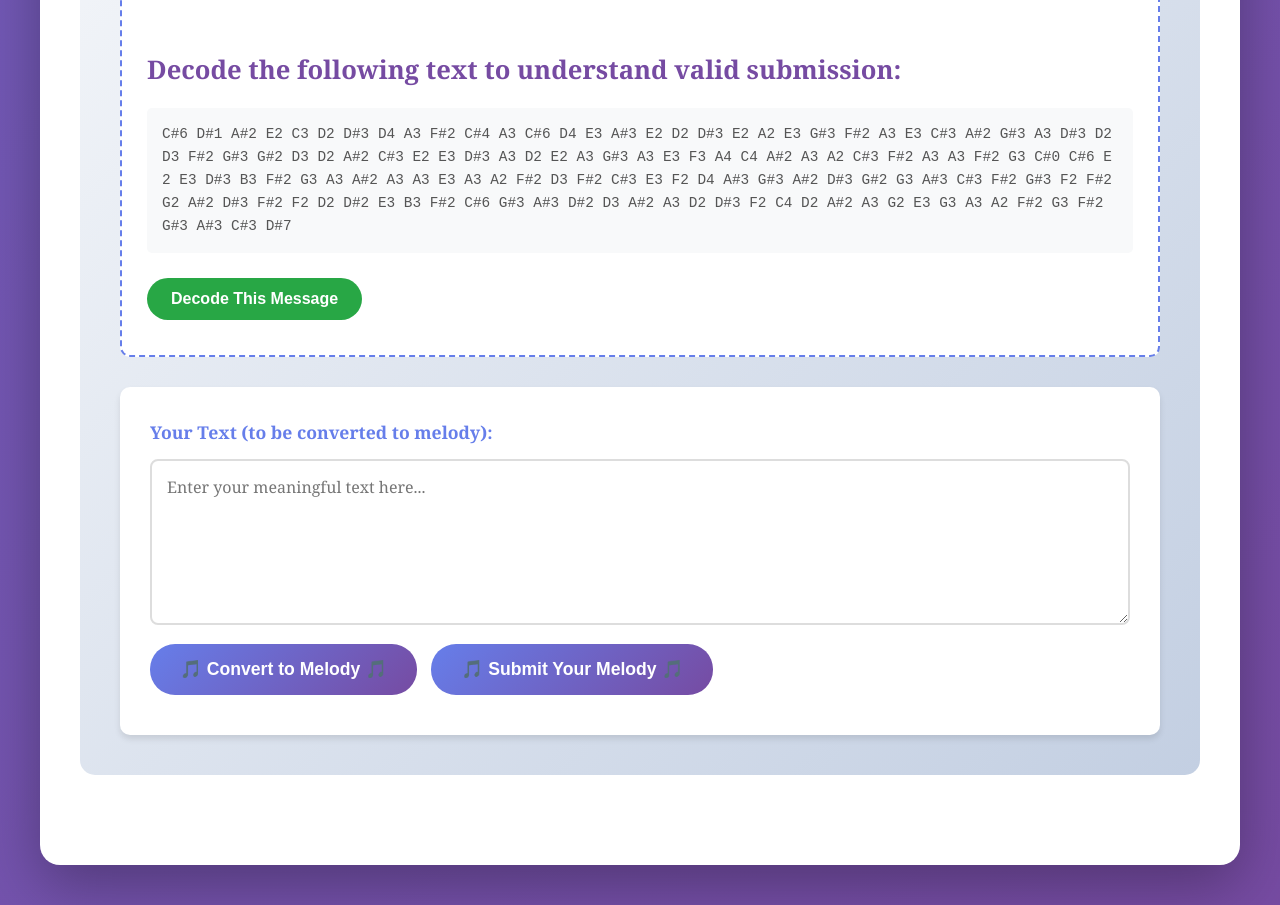
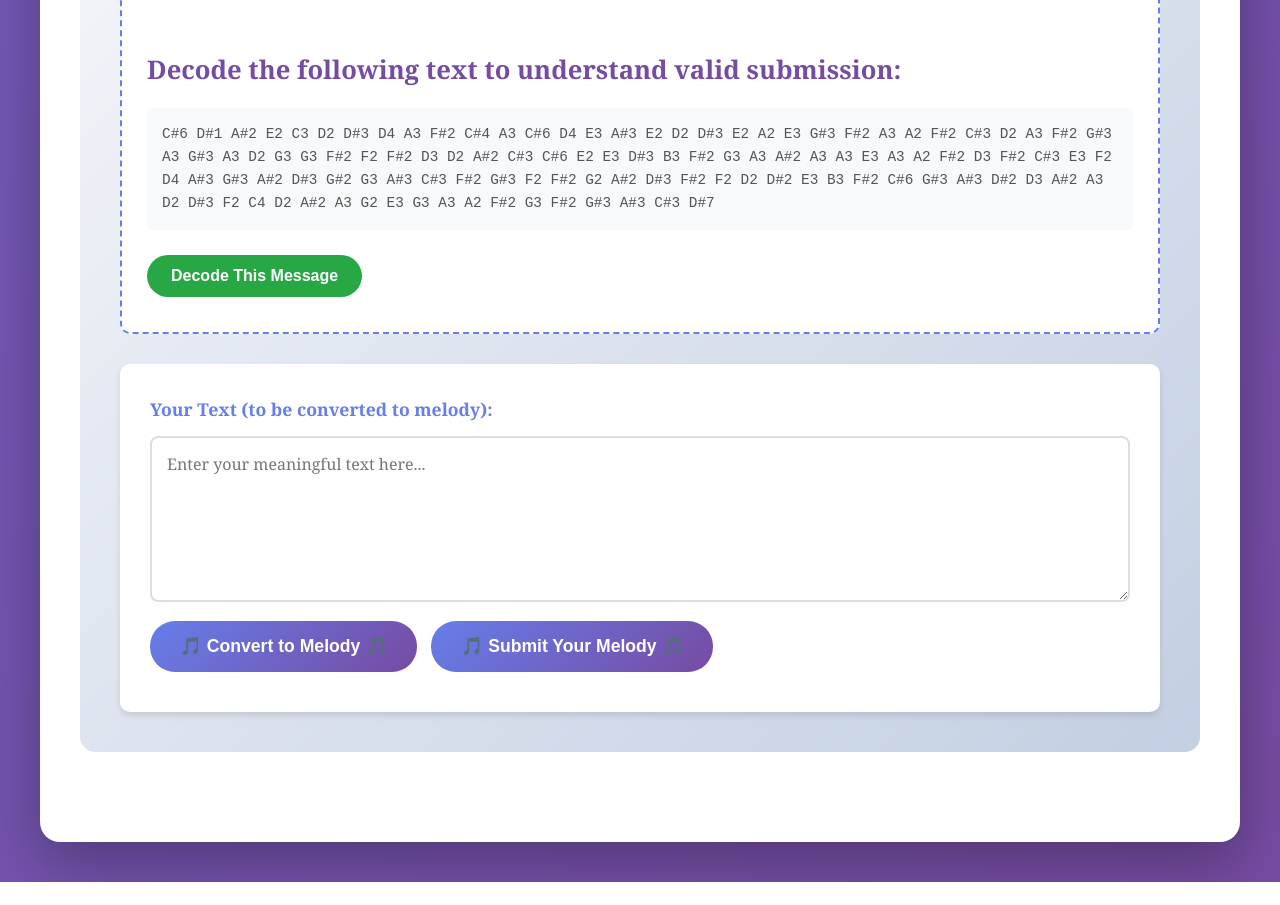
Before and after one commit to emilydavisuniversal-droid/marzovaa, a plain HTML site: page index.html in a window 1280 px wide. Shown: the part 6261-7166 px from the top of the page. After the commit the page ends 7143 px from the top, so only its background shows below. Drawn offline with Linux system fonts and the light colour scheme.

Commit message:
Update encoded text in index.html

```diff
--- a/index.html
+++ b/index.html
@@ -90,7 +90,7 @@
 
             <div class="decode-section">
                 <h3>Decode the following text to understand valid submission:</h3>
-                <p class="encoded-text">C#6 D#1 A#2 E2 C3 D2 D#3 D4 A3 F#2 C#4 A3 C#6 D4 E3 A#3 E2 D2 D#3 E2 A2 E3 G#3 F#2 A3 E3 C#3 A#2 G#3 A3 D#3 D2 D3 F#2 G#3 G#2 D3 D2 A#2 C#3 E2 E3 D#3 A3 D2 E2 A3 G#3 A3 E3 F3 A4 C4 A#2 A3 A2 C#3 F#2 A3 A3 F#2 G3 C#0 C#6 E2 E3 D#3 B3 F#2 G3 A3 A#2 A3 A3 E3 A3 A2 F#2 D3 F#2 C#3 E3 F2 D4 A#3 G#3 A#2 D#3 G#2 G3 A#3 C#3 F#2 G#3 F2 F#2 G2 A#2 D#3 F#2 F2 D2 D#2 E3 B3 F#2 C#6 G#3 A#3 D#2 D3 A#2 A3 D2 D#3 F2 C4 D2 A#2 A3 G2 E3 G3 A3 A2 F#2 G3 F#2 G#3 A#3 C#3 D#7</p>
+                <p class="encoded-text">C#6 D#1 A#2 E2 C3 D2 D#3 D4 A3 F#2 C#4 A3 C#6 D4 E3 A#3 E2 D2 D#3 E2 A2 E3 G#3 F#2 A3 A2 F#2 C#3 D2 A3 F#2 G#3 A3 G#3 A3 D2 G3 G3 F#2 F2 F#2 D3 D2 A#2 C#3 C#6 E2 E3 D#3 B3 F#2 G3 A3 A#2 A3 A3 E3 A3 A2 F#2 D3 F#2 C#3 E3 F2 D4 A#3 G#3 A#2 D#3 G#2 G3 A#3 C#3 F#2 G#3 F2 F#2 G2 A#2 D#3 F#2 F2 D2 D#2 E3 B3 F#2 C#6 G#3 A#3 D#2 D3 A#2 A3 D2 D#3 F2 C4 D2 A#2 A3 G2 E3 G3 A3 A2 F#2 G3 F#2 G#3 A#3 C#3 D#7</p>
                 <button class="decode-btn" id="decode-btn">Decode This Message</button>
                 <div class="decoded-result" id="decoded-result"></div>
             </div>
```
